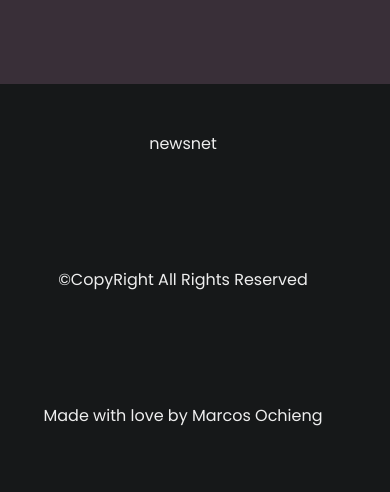
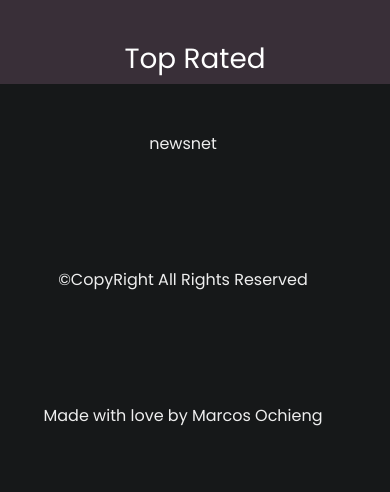
Before and after one commit to Marcos8060/MOVIE_DB, a Flask app: page / in a window 390 px wide. Shown: the part 924-1416 px from the top of the page. Run offline with Flask 2, Linux system fonts and the light colour scheme; data that the repository does not hold is empty.

Commit message:
added page titles

```diff
--- a/static/style.css
+++ b/static/style.css
@@ -30,7 +30,7 @@ body{
     width: 100%;
 }
 .movies{
-    margin-top: 20vh;
+    margin-top: 15vh;
 }
 .rating{
     display: flex;
--- a/templates/index.html
+++ b/templates/index.html
@@ -7,8 +7,9 @@
 
     <div class="container-fluid">
       <div class="row movies">
+      <h1 class="text-center">Top Rated</h1>
         {% for movie in movies %}
-            <div class="col-md-2">
+            <div class="col-md-3">
              <img class="img-fluid mt-3" src="https://image.tmdb.org/t/p/w500{{movie.poster_path}}" alt="">
              <div class="rating">
                 <small>{{ movie.title }}</small>
--- a/templates/trending.html
+++ b/templates/trending.html
@@ -7,6 +7,7 @@
 
     <div class="container-fluid">
       <div class="row movies">
+        <h1 class="text-center">Trending Movies</h1>
         {% for trending in trendings %}
             <div class="col-md-3">
              <img class="img-fluid mt-3" src="https://image.tmdb.org/t/p/w500{{trending.poster_path}}" alt="">
```
